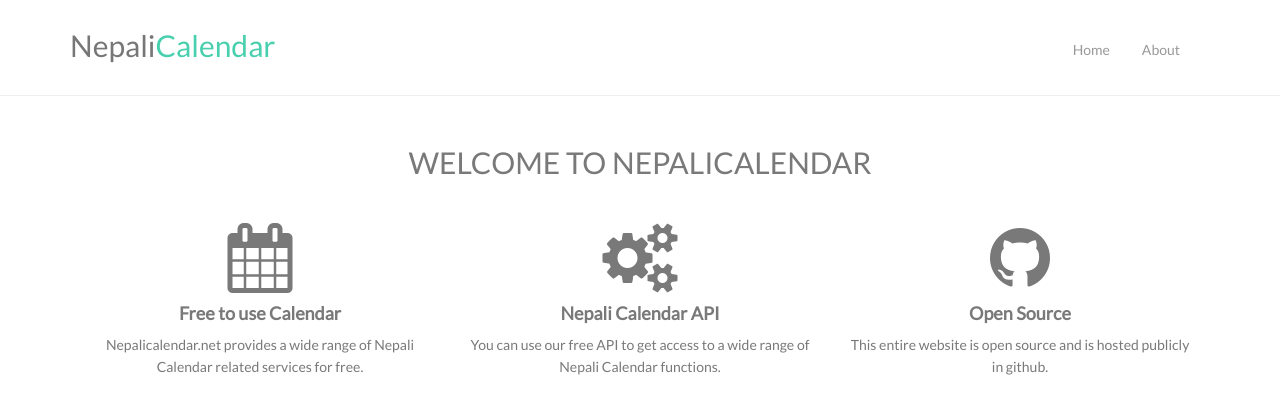
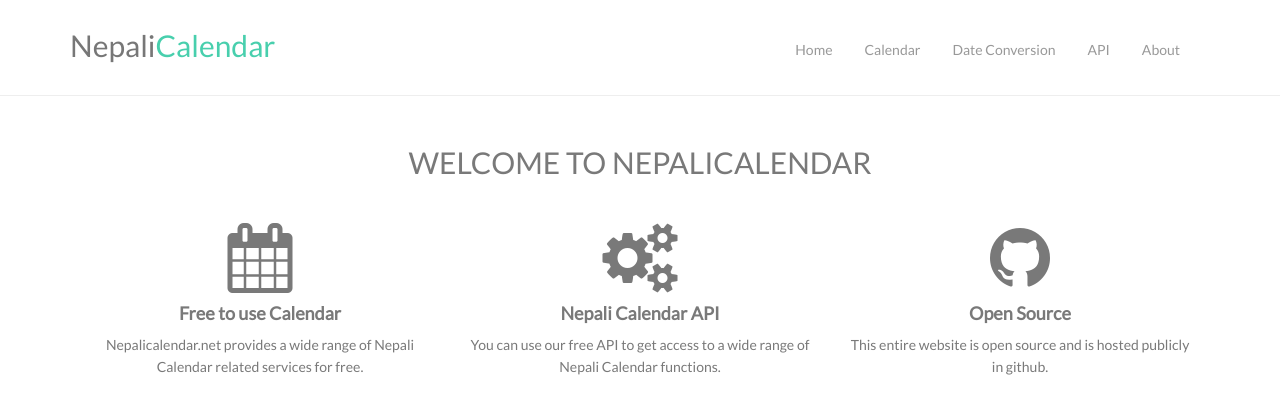
Before and after one commit to nepalicalendar/nepalicalendar.net, a Django app: page / in a window 1280 px wide. Shown: the top 420 px of the page. Run offline with Django 3.2, Linux system fonts and the light colour scheme; some libraries are stand-ins or nearby versions.

Commit message:
Changed menu items

```diff
--- a/website/templates/base.html
+++ b/website/templates/base.html
@@ -51,12 +51,11 @@
         </div>
         <div class="navbar-collapse collapse">
           <ul class="nav navbar-nav">
-            <li>
-              <a class="dropdown-toggle" data-close-others="false" data-delay="0" data-hover= "dropdown" data-toggle="dropdown" href="{% url 'home' %}">Home </a>
-            </li>
-            <li>
-              <a href="">About</a>
-            </li>
+            <li> <a href="{% url 'home' %}">Home</a> </li>
+            <li> <a href="{% url 'home' %}">Calendar</a> </li>
+            <li> <a href="{% url 'home' %}">Date Conversion</a> </li>
+            <li> <a href="{% url 'home' %}">API</a> </li>
+            <li> <a href="">About</a> </li>
           </ul>
         </div>
       </div>
```
